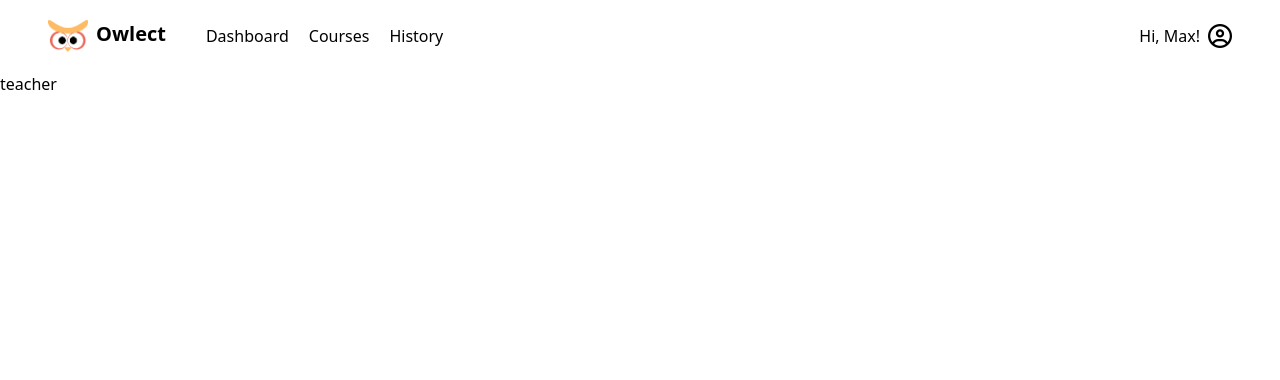
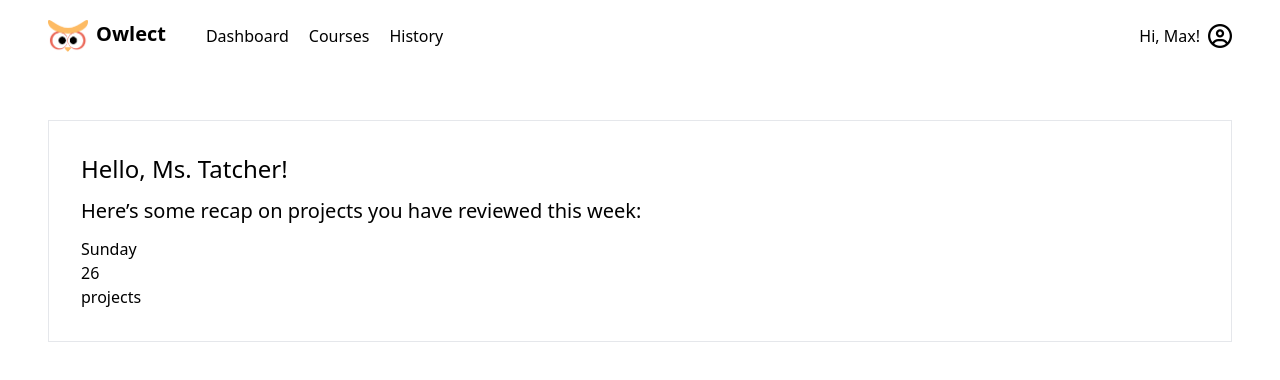
Before and after one commit to Anti-glitches/Owlect, a Vue app: page /teacher in a window 1280 px wide. Shown: the top 380 px of the page. Built offline with nearby package versions, Linux system fonts and the light colour scheme.

Commit message:
teacher dashboard

```diff
--- a/src/views/Teacher/TDashboardView.vue
+++ b/src/views/Teacher/TDashboardView.vue
@@ -1,5 +1,19 @@
 <template>
-    <div>teacher</div>
+    <div class="p-12">
+        <div class="border p-8 flex flex-col gap-3">
+            <h1 class="text-2xl font-medium">Hello, Ms. Tatcher!</h1>
+            <p class="text-xl">
+                Here’s some recap on projects you have reviewed this week:
+            </p>
+            <div>
+                <div>
+                    <h3>Sunday</h3>
+                    <p>26</p>
+                    <p>projects</p>
+                </div>
+            </div>
+        </div>
+    </div>
 </template>
 
 <script>
```
